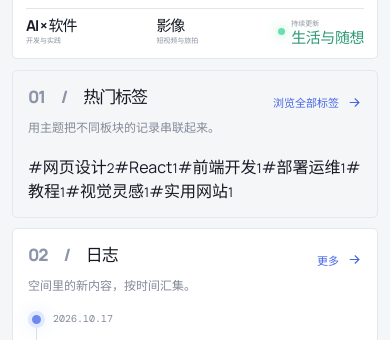
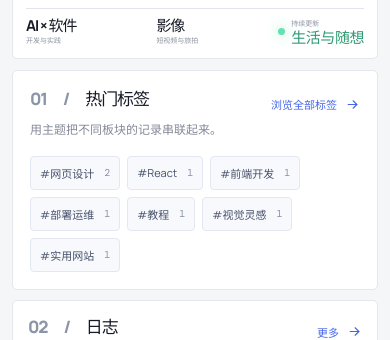
Before and after one commit to kairyqi/kairyqi-blog, a React (Vite) app: page / in a window 390 px wide. Shown: the part 840-1180 px from the top of the page. Built offline with nearby package versions, Linux system fonts and the light colour scheme.

Commit message:
Style responsive categorized tag browsing

```diff
--- a/src/styles.css
+++ b/src/styles.css
@@ -358,3 +358,29 @@
 
 html{scroll-padding-top:108px}
 @media(max-width:720px){html{scroll-padding-top:84px}}
+
+
+/* Categorized tag system */
+.home-tags-section{background:#fff;border:1px solid #e4e7ee;border-radius:5px}
+.home-tag-cloud,.tag-cloud{display:flex;flex-wrap:wrap;gap:9px}
+.home-tag-chip,.tag-chip{display:inline-flex;align-items:center;gap:10px;padding:10px 12px;border:1px solid #e2e7f1;border-radius:4px;background:#f8f9fc;color:#46516a;font-size:12px;transition:background .18s,border-color .18s,color .18s}
+.home-tag-chip:hover,.tag-chip:hover,.tag-chip.is-active{background:#edf1ff;border-color:#b9c7fb;color:#405dc6}
+.home-tag-chip small,.tag-chip span{font:10px var(--mono);color:#8791a6}
+.tags-main{max-width:980px}
+.tag-groups{display:grid;gap:22px;margin-top:32px}
+.tag-group{padding:20px 0;border-top:1px solid #dfe4ed}
+.tag-group h2{margin:0 0 14px;font-size:16px;letter-spacing:-.025em}
+.tag-cloud{gap:8px}
+.tag-chip{padding:9px 11px}
+.inline-tags{display:flex;flex-wrap:wrap;gap:6px;margin-top:3px}
+.inline-tags span{padding:4px 7px;border-radius:3px;background:#edf1ff;color:#5269bb;font-size:10px}
+.detail-tags a{padding:7px 10px;background:#e9edf6;border-radius:3px;color:#5269bb;font-size:10px}
+.detail-tags a:hover{background:#dce5ff}
+@media(max-width:720px){
+  .home-tags-section{padding:17px!important}
+  .home-tag-cloud,.tag-cloud{gap:7px}
+  .home-tag-chip,.tag-chip{padding:8px 9px;font-size:11px}
+  .tag-groups{gap:14px;margin-top:24px}
+  .tag-group{padding:15px 0}
+  .tag-group h2{font-size:14px}
+}
```
